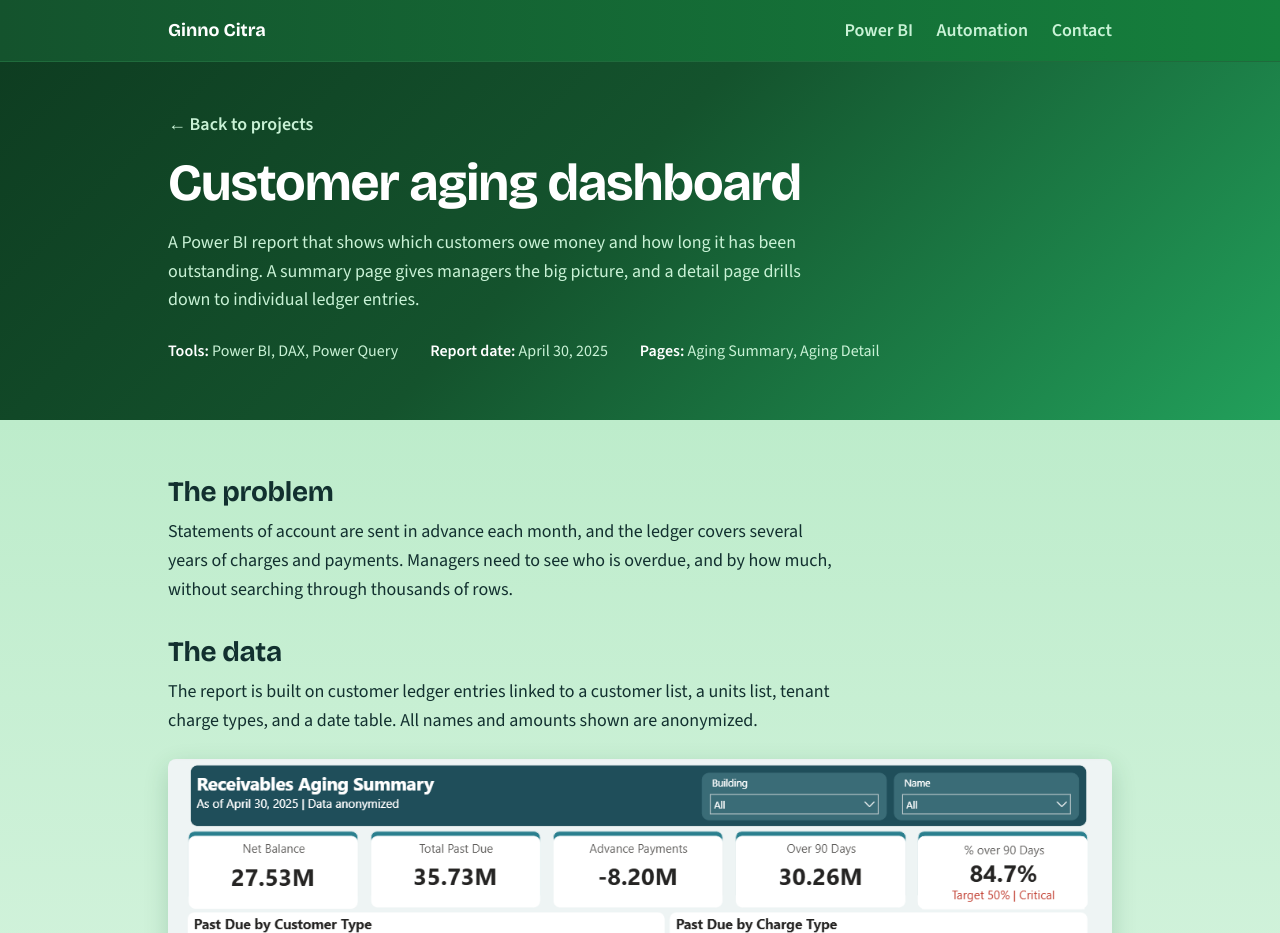
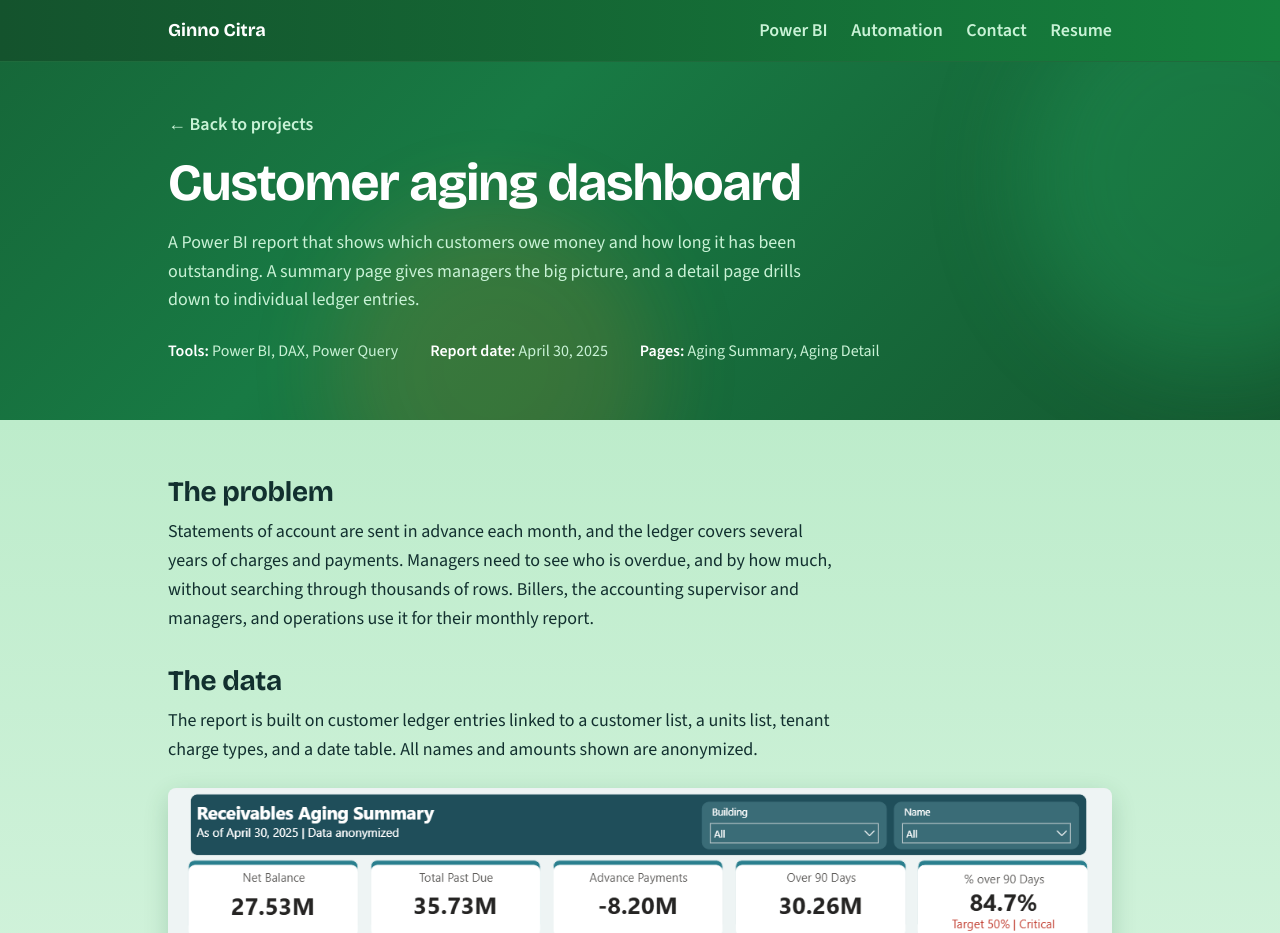
Before and after one commit to ginno-citra/ginno-citra.github.io, a plain HTML site: page aging-dashboard.html in a window 1280 px wide. Shown: the top 933 px of the page. Drawn offline with nearby package versions, Linux system fonts and the light colour scheme.

Commit message:
Update aging-dashboard.html

```diff
--- a/aging-dashboard.html
+++ b/aging-dashboard.html
@@ -1,4 +1,3 @@
-
 <!DOCTYPE html>
 <html lang="en">
 <head>
@@ -37,7 +36,15 @@ nav a:hover{color:var(--white);text-decoration:underline}
 
 header.top a:focus-visible,.dark a:focus-visible,.herobg a:focus-visible{outline-color:var(--sand)}
 
-.herobg{background:linear-gradient(135deg,#0e3d21 0%,#14532d 45%,#22a05b 100%);color:var(--white)}
+@keyframes drift{0%{background-position:0% 50%}50%{background-position:100% 50%}100%{background-position:0% 50%}}
+@keyframes float1{0%,100%{transform:translate(0,0) scale(1)}50%{transform:translate(60px,40px) scale(1.15)}}
+@keyframes float2{0%,100%{transform:translate(0,0) scale(1)}50%{transform:translate(-50px,-30px) scale(1.2)}}
+.herobg{position:relative;overflow:hidden;background:linear-gradient(135deg,#0e3d21,#14532d,#187a44,#14532d,#0e3d21);background-size:300% 300%;animation:drift 18s ease-in-out infinite;color:var(--white)}
+.herobg::before,.herobg::after{content:"";position:absolute;border-radius:50%;filter:blur(40px);pointer-events:none}
+.herobg::before{width:22rem;height:22rem;background:#22a05b;opacity:.35;top:-6rem;right:-4rem;animation:float1 14s ease-in-out infinite}
+.herobg::after{width:18rem;height:18rem;background:#f08a24;opacity:.15;bottom:-7rem;left:30%;animation:float2 17s ease-in-out infinite}
+.herobg .pagehero{position:relative;z-index:1}
+@media (prefers-reduced-motion:reduce){.herobg,.herobg::before,.herobg::after,section.dark{animation:none}}
 .hero{padding:4.5rem 1.5rem 4.5rem}
 .hero h1{font:700 clamp(2.4rem,6vw,4.25rem)/1.05 var(--head);letter-spacing:-.02em;margin:0 0 1.25rem;max-width:16ch}
 .hero p{max-width:40rem;color:var(--soft);margin:0 0 2rem}
@@ -57,7 +64,7 @@ header.top a:focus-visible,.dark a:focus-visible,.herobg a:focus-visible{outline
 section{padding:3.5rem 0}
 section.mint{background:linear-gradient(180deg,#bdeccb 0%,#e4f8ea 100%)}
 section.cream{background:linear-gradient(180deg,#a6ebd2 0%,#d3f7e8 100%);--line:#7fcfb2}
-section.dark{background:linear-gradient(135deg,#14532d 0%,#22a05b 100%);color:var(--white)}
+section.dark{background:linear-gradient(135deg,#14532d,#187a44,#14532d);background-size:300% 300%;animation:drift 20s ease-in-out infinite;color:var(--white)}
 
 h2{font:700 1.75rem/1.2 var(--head);margin:0 0 .5rem;letter-spacing:-.01em}
 .lede{color:var(--muted);max-width:38rem;margin:0 0 2rem}
@@ -126,6 +133,7 @@ footer{background:linear-gradient(90deg,#0e3d21,#14532d);color:var(--soft);paddi
       <a href="index.html#powerbi">Power BI</a>
       <a href="index.html#automation">Automation</a>
       <a href="index.html#contact">Contact</a>
+      <a href="assets/Ginno-Citra-Resume.pdf" download="Ginno-Citra-Resume.pdf">Resume</a>
     </nav>
   </div>
 </header>
@@ -147,7 +155,7 @@ footer{background:linear-gradient(90deg,#0e3d21,#14532d);color:var(--soft);paddi
   <section class="mint body">
     <div class="wrap">
       <h2>The problem</h2>
-      <p>Statements of account are sent in advance each month, and the ledger covers several years of charges and payments. Managers need to see who is overdue, and by how much, without searching through thousands of rows.</p>
+      <p>Statements of account are sent in advance each month, and the ledger covers several years of charges and payments. Managers need to see who is overdue, and by how much, without searching through thousands of rows. Billers, the accounting supervisor and managers, and operations use it for their monthly report.</p>
 
       <h2 style="margin-top:2rem">The data</h2>
       <p>The report is built on customer ledger entries linked to a customer list, a units list, tenant charge types, and a date table. All names and amounts shown are anonymized.</p>
```
